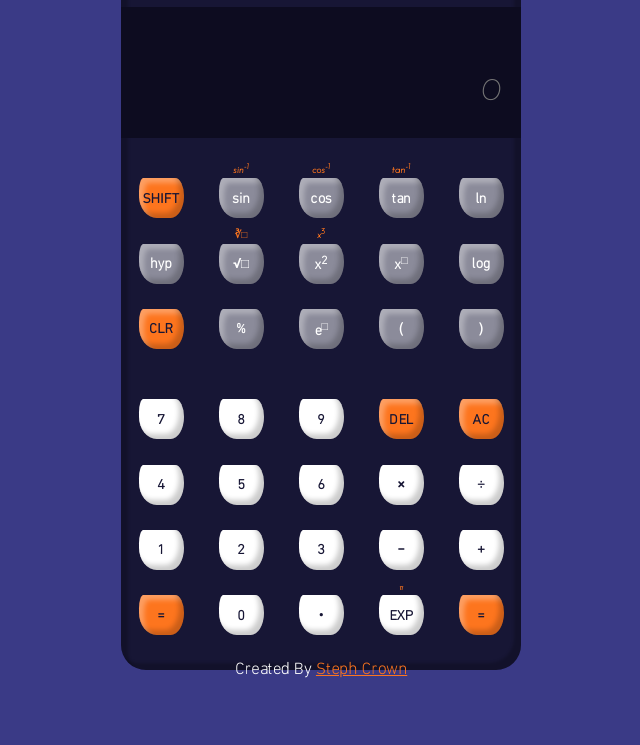
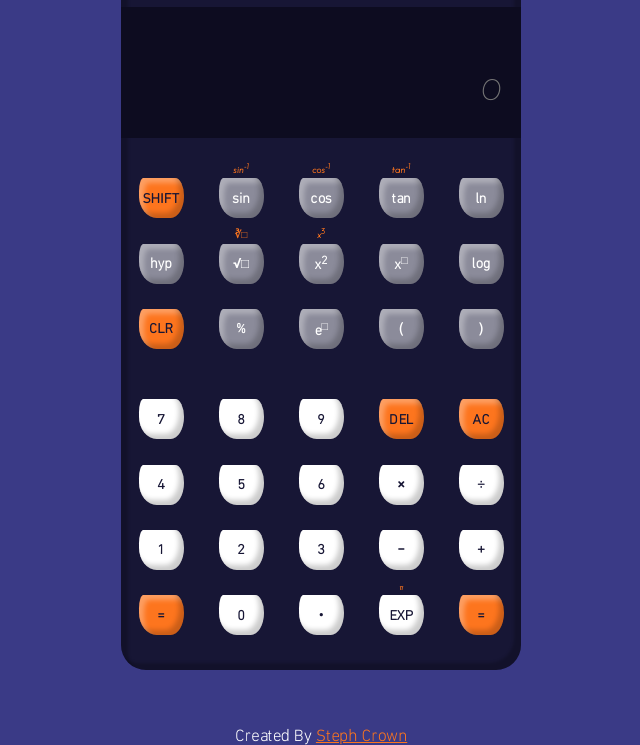
Before and after one commit to Steph-crown/calculator, a plain HTML site: page index.html in a window 1280 px wide. Shown: the part 55-800 px from the top of the page, without its empty margins (319-959 px from the left). Drawn offline with Linux system fonts and the light colour scheme.

Commit message:
Update style.css

```diff
--- a/style.css
+++ b/style.css
@@ -50,7 +50,7 @@ footer{
 }
 @media (min-height:610px) {
   footer {
-    bottom:calc((100vh - 600px) / 3);left:0;right:0;
+    bottom:0;left:0;right:0;
     margin:auto;position:absolute;
     }
   section{position:relative;}
```
